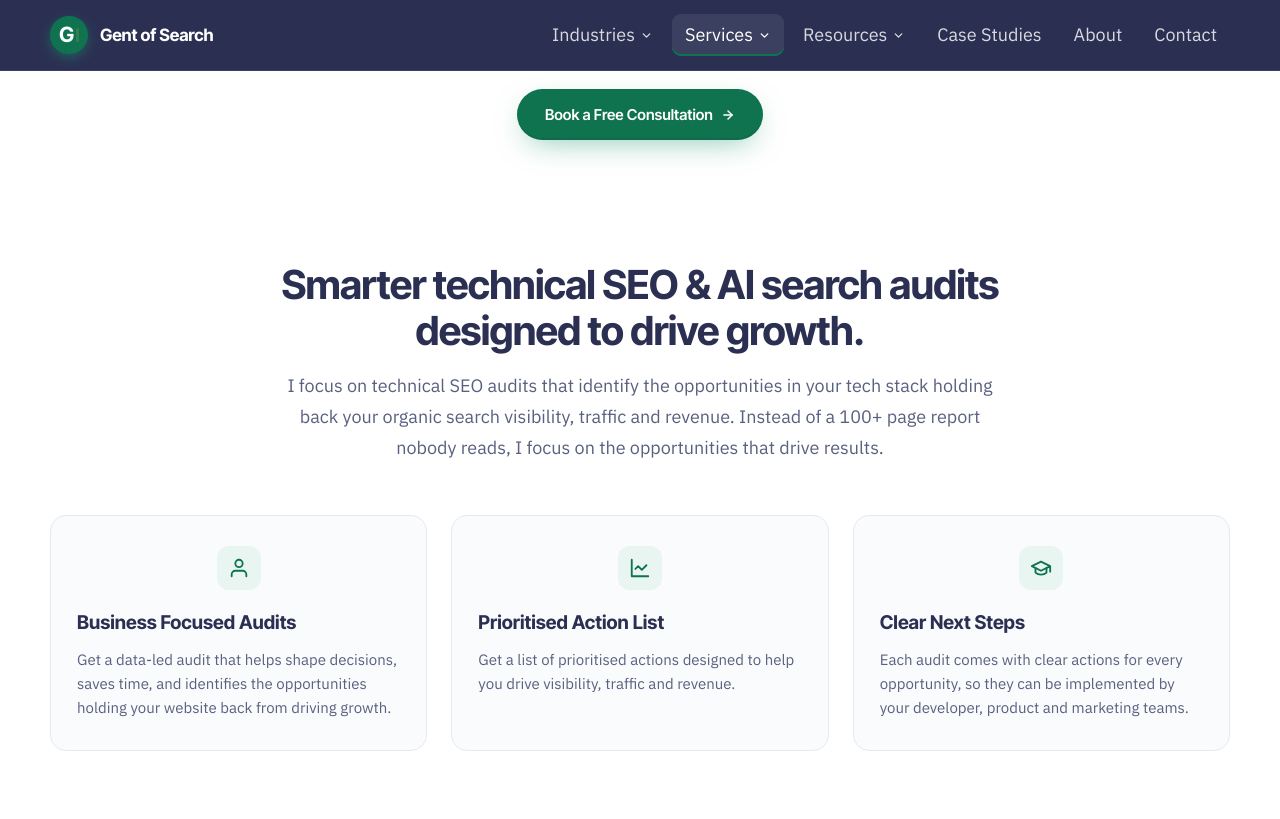
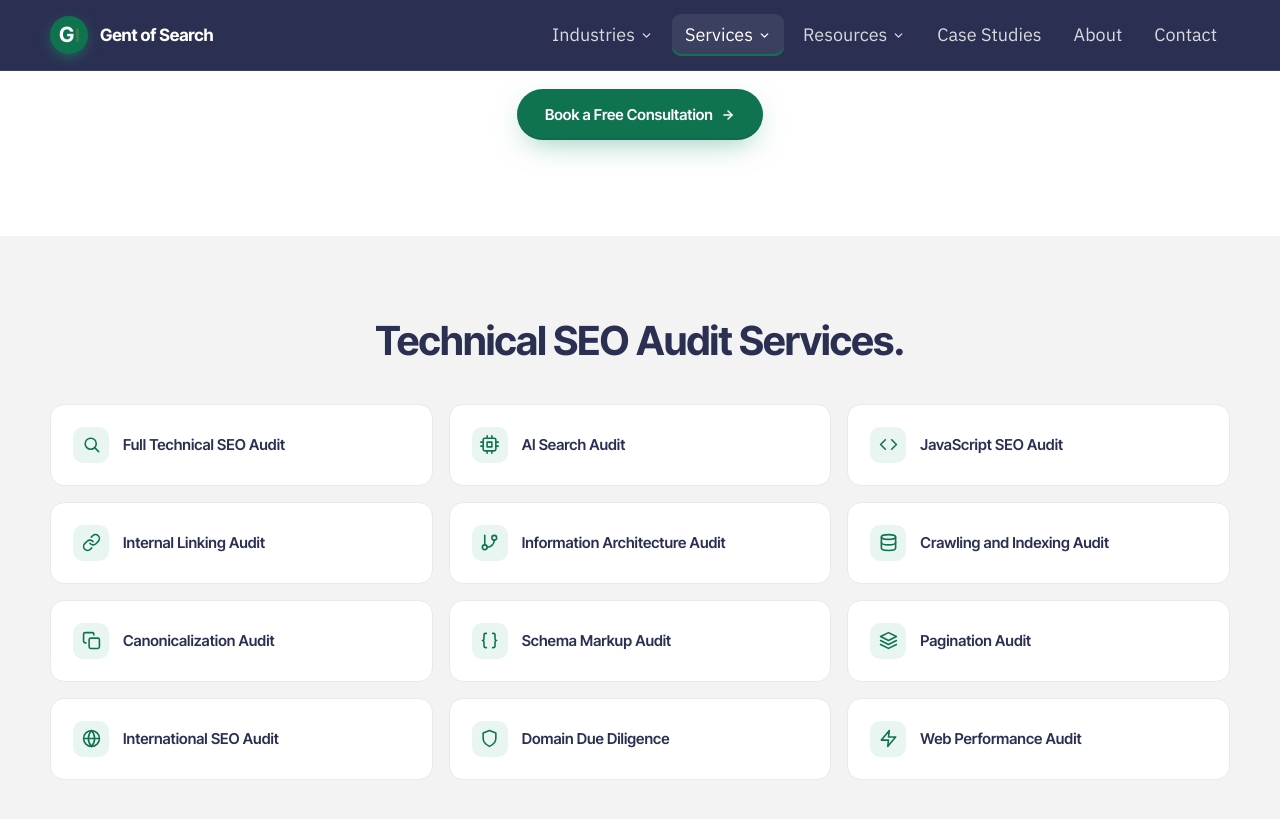
Before and after one commit to Gent-of-Search/gentofsearch.com, a Jekyll site: the page built from services/audits.html, in a window 1280 px wide and 900 px high, scrolled down 2196 px. Shown: the top 819 px of the window. Built offline with Jekyll 4.4.1, drawn with Linux system fonts in a browser that asks for light colours.

Commit message:
Audits page: remove the Smarter audits overview section
Co-Authored-By: Claude Opus 5.5 <noreply@anthropic.com>

```diff
--- a/services/audits.html
+++ b/services/audits.html
@@ -70,7 +70,7 @@ service: audits
   </div>
 
   <!-- ===================== PROBLEM ===================== -->
-  <section id="problem" style="padding:96px 0 40px; background:#FFFFFF; scroll-margin-top:70px;">
+  <section id="problem" style="padding:96px 0; background:#FFFFFF; scroll-margin-top:70px;">
     <div style="width:min(760px,100% - 48px); margin:0 auto;">
       <h2 style="font-family:'Inter Tight',sans-serif; font-weight:700; text-align:center; font-size:clamp(30px,4vw,46px); line-height:1.1; letter-spacing:-0.025em; color:#2B3052; max-width:680px; margin:0 auto 36px;">Most Technical SEO &amp; AI Search Audits End Up <span style="color:#0F7350;">in a Drawer.</span></h2>
       <div style="color:#2B3052; font-size:17px; line-height:1.75;">
@@ -87,33 +87,6 @@ service: audits
       </div>
       <div style="text-align:center; margin-top:36px;">
         <a href="{{ '/contact/' | relative_url }}" style="display:inline-flex; align-items:center; gap:8px; padding:14px 28px; border-radius:999px; font-family:'Inter Tight',sans-serif; font-weight:600; font-size:15px; background:#0F7350; color:#FFFFFF; text-decoration:none; box-shadow:0 10px 30px -10px rgba(26,147,111,0.55), inset 0 -2px 0 rgba(0,0,0,0.08);">Book a Free Consultation<svg width="14" height="14" viewBox="0 0 24 24" fill="none" stroke="currentColor" stroke-width="2.5" stroke-linecap="round" stroke-linejoin="round"><line x1="5" y1="12" x2="19" y2="12"></line><polyline points="12 5 19 12 12 19"></polyline></svg></a>
-      </div>
-    </div>
-  </section>
-
-  <!-- ===================== OVERVIEW ===================== -->
-  <section id="overview" style="padding:82px 0; background:#FFFFFF; scroll-margin-top:70px;">
-    <div style="width:min(1180px,100% - 48px); margin:0 auto;">
-      <div style="max-width:720px; margin:0 auto 52px; text-align:center;">
-        <h2 style="font-family:'Inter Tight',sans-serif; font-weight:700; font-size:clamp(28px,3.2vw,40px); line-height:1.14; letter-spacing:-0.02em; color:#2B3052; margin:0 0 18px;">Smarter technical SEO &amp; AI search audits designed to drive growth.</h2>
-        <p style="font-size:18px; line-height:1.7; color:#5A607F; margin:0;">I focus on technical SEO audits that identify the opportunities in your tech stack holding back your organic search visibility, traffic and revenue. Instead of a 100+ page report nobody reads, I focus on the opportunities that drive results.</p>
-      </div>
-      <div class="gos-g3" style="display:grid; grid-template-columns:repeat(3,1fr); gap:24px;">
-        <div style="background:#FAFBFC; border:1px solid #E7E9F0; border-radius:16px; padding:30px 26px;">
-          <div style="width:44px; height:44px; border-radius:12px; background:#E8F5F0; display:grid; place-items:center; margin:0 auto 18px;"><svg width="22" height="22" viewBox="0 0 24 24" fill="none" stroke="#0F7350" stroke-width="2" stroke-linecap="round" stroke-linejoin="round"><path d="M20 21v-2a4 4 0 0 0-4-4H8a4 4 0 0 0-4 4v2"></path><circle cx="12" cy="7" r="4"></circle></svg></div>
-          <h3 style="font-family:'Inter Tight',sans-serif; font-weight:700; font-size:19px; color:#2B3052; margin:0 0 10px;">Business Focused Audits</h3>
-          <p style="font-size:15px; line-height:1.6; color:#5A607F; margin:0;">Get a data-led audit that helps shape decisions, saves time, and identifies the opportunities holding your website back from driving growth.</p>
-        </div>
-        <div style="background:#FAFBFC; border:1px solid #E7E9F0; border-radius:16px; padding:30px 26px;">
-          <div style="width:44px; height:44px; border-radius:12px; background:#E8F5F0; display:grid; place-items:center; margin:0 auto 18px;"><svg width="22" height="22" viewBox="0 0 24 24" fill="none" stroke="#0F7350" stroke-width="2" stroke-linecap="round" stroke-linejoin="round"><path d="M3 3v18h18"></path><path d="m19 9-5 5-4-4-3 3"></path></svg></div>
-          <h3 style="font-family:'Inter Tight',sans-serif; font-weight:700; font-size:19px; color:#2B3052; margin:0 0 10px;">Prioritised Action List</h3>
-          <p style="font-size:15px; line-height:1.6; color:#5A607F; margin:0;">Get a list of prioritised actions designed to help you drive visibility, traffic and revenue.</p>
-        </div>
-        <div style="background:#FAFBFC; border:1px solid #E7E9F0; border-radius:16px; padding:30px 26px;">
-          <div style="width:44px; height:44px; border-radius:12px; background:#E8F5F0; display:grid; place-items:center; margin:0 auto 18px;"><svg width="22" height="22" viewBox="0 0 24 24" fill="none" stroke="#0F7350" stroke-width="2" stroke-linecap="round" stroke-linejoin="round"><path d="M22 10v6M2 10l10-5 10 5-10 5z"></path><path d="M6 12v5c3 3 9 3 12 0v-5"></path></svg></div>
-          <h3 style="font-family:'Inter Tight',sans-serif; font-weight:700; font-size:19px; color:#2B3052; margin:0 0 10px;">Clear Next Steps</h3>
-          <p style="font-size:15px; line-height:1.6; color:#5A607F; margin:0;">Each audit comes with clear actions for every opportunity, so they can be implemented by your developer, product and marketing teams.</p>
-        </div>
       </div>
     </div>
   </section>
```
